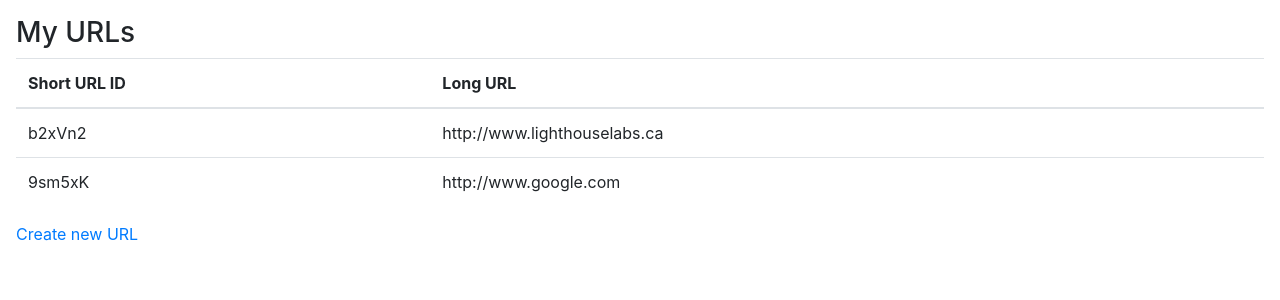
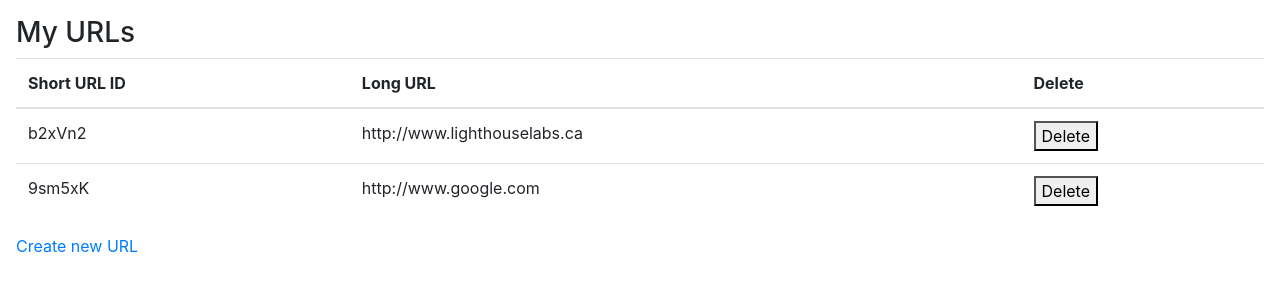
Before and after one commit to Cyber-Sam33/tinyapp, a Node server app: page /urls in a window 1280 px wide. Shown: the part 56-356 px from the top of the page. Run offline with Node 20, Linux system fonts and the light colour scheme; some libraries are stand-ins or nearby versions.

Commit message:
Delete URLs added

```diff
--- a/express_server.js
+++ b/express_server.js
@@ -49,6 +49,12 @@ app.get("/urls/:id", (req, res) => {
   res.render("urls_show", templateVars);
 });
 
+app.post("/urls/:id/delete", (req, res) => {
+  const id = req.params.id;
+  delete urlDatabase[id];
+  res.redirect("/urls");
+});
+
 app.get("/", (req, res) => {
   res.send("Hello!");
 });
--- a/views/urls_index.ejs
+++ b/views/urls_index.ejs
@@ -25,6 +25,7 @@
           <tr>
             <th scope="col">Short URL ID</th>
             <th scope="col">Long URL</th>
+            <th scope="col">Delete</th>
           </tr>
         </thead>
         <tbody>
@@ -32,6 +33,11 @@
           <tr>
             <td><%= id %></td>
             <td><%= urls[id] %></td>
+            <td>
+              <form method="POST" action="/urls/<%= id %>/delete">
+                <button type="submit">Delete</button>
+              </form>
+            </td>
           </tr>
           <% } %>
         </tbody>
```
